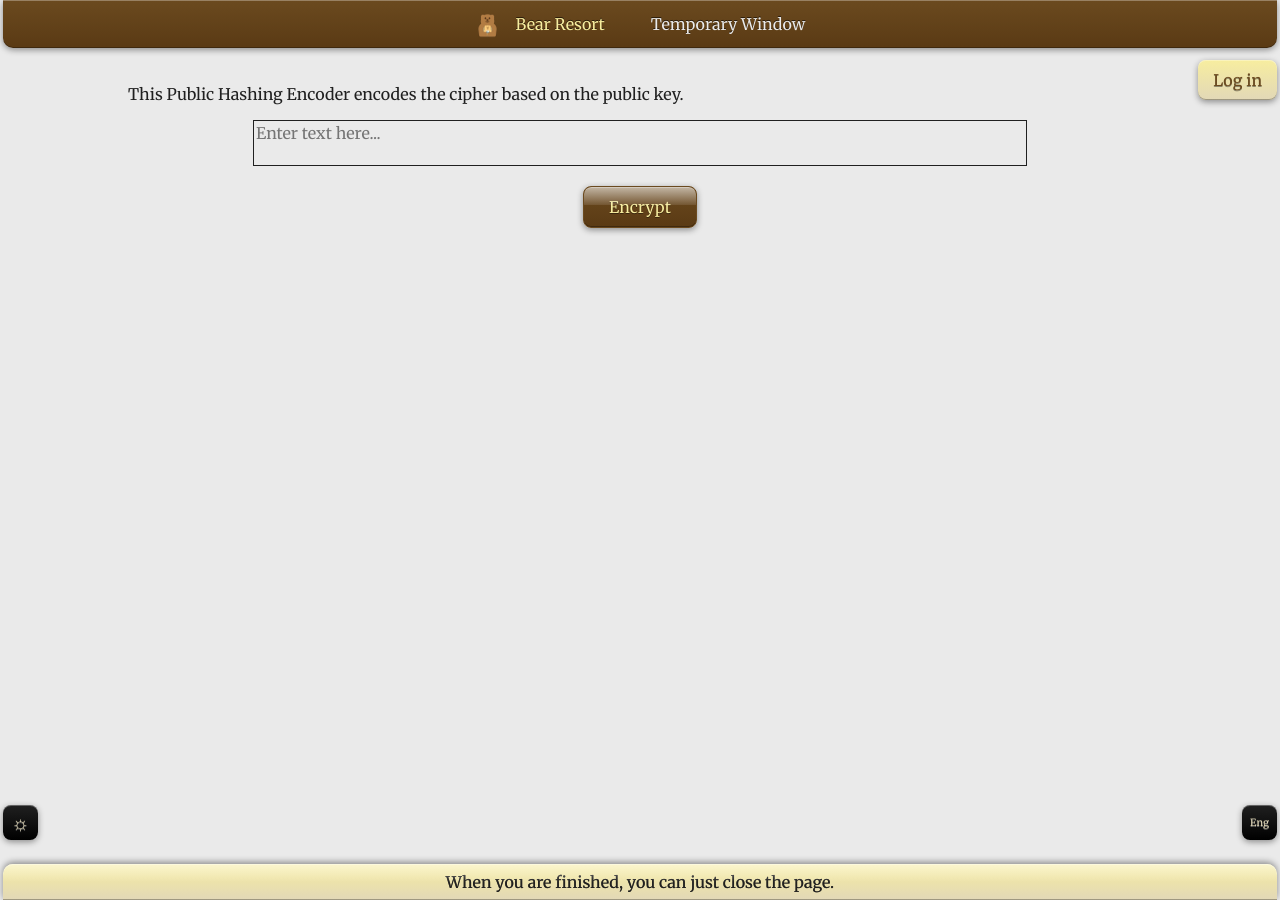
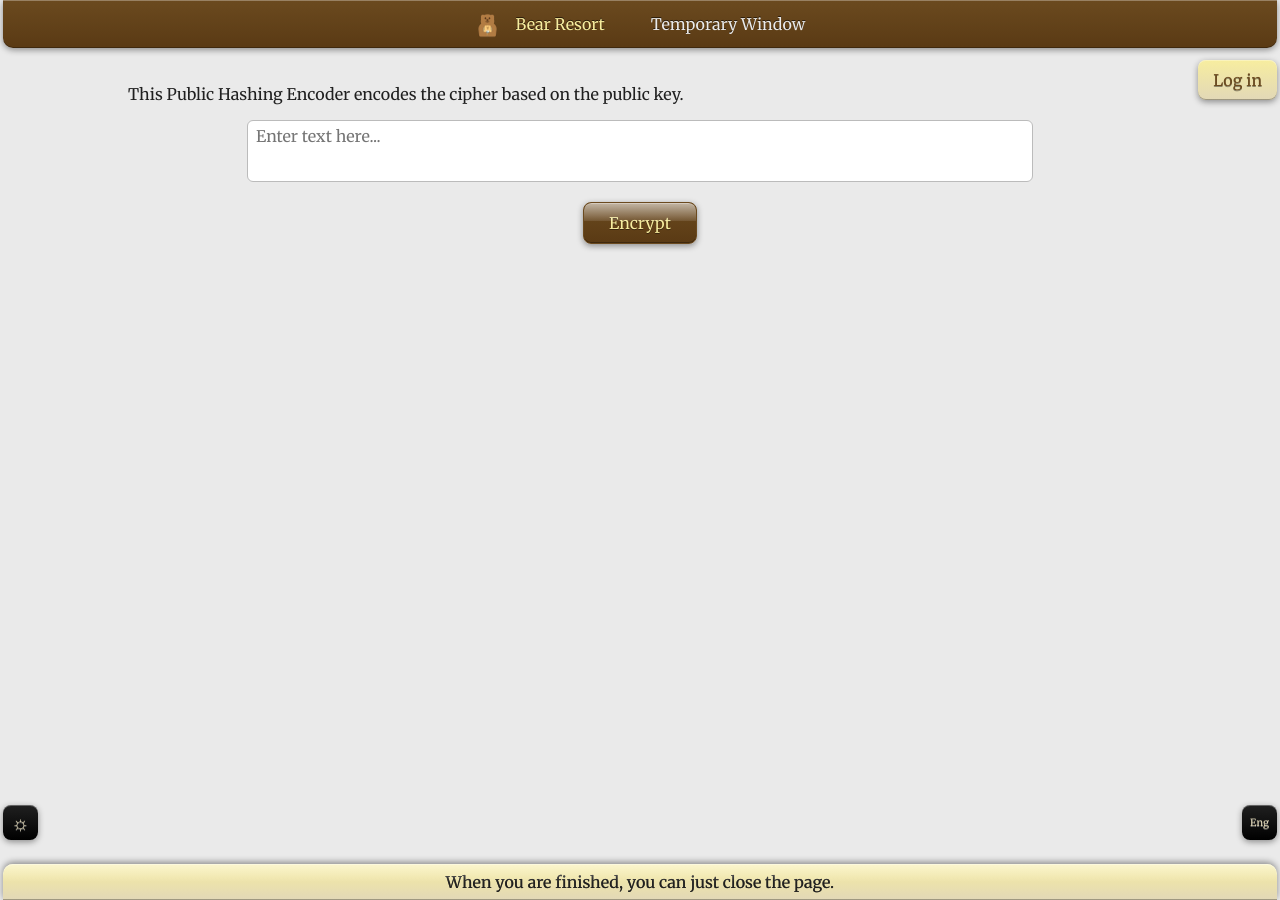
Before and after one commit to Bear-Resort/bear-resort.github.io, a Jekyll site: the page built from encoder.md, in a window 1280 px wide. Built offline with Jekyll 4.4.1, drawn with Linux system fonts in a browser that asks for light colours.

Commit message:
optimized the color for textinput

```diff
--- a/assets/css/style.css
+++ b/assets/css/style.css
@@ -305,16 +305,19 @@ button:disabled {
 
 textarea {
     font-family: var(--font-family);
-    font-size: 12px;
+    font-size: 14px;
+    color: var(--text-color-dark);
+    background-color: var(--background-light);
+    border-color: var(--text-color);
+    padding: 5px 8px;
+    border-radius: 6px;
+    border: 1px solid #bbb;
     width: 75%;
     margin: 0 auto 0 auto;
     display: block;
     resize: none;
     height: auto;
     overflow: hidden;
-    color: var(--text-color);
-    background-color: var(--background-color);
-    border-color: var(--text-color);
 }
 
 input {
```
